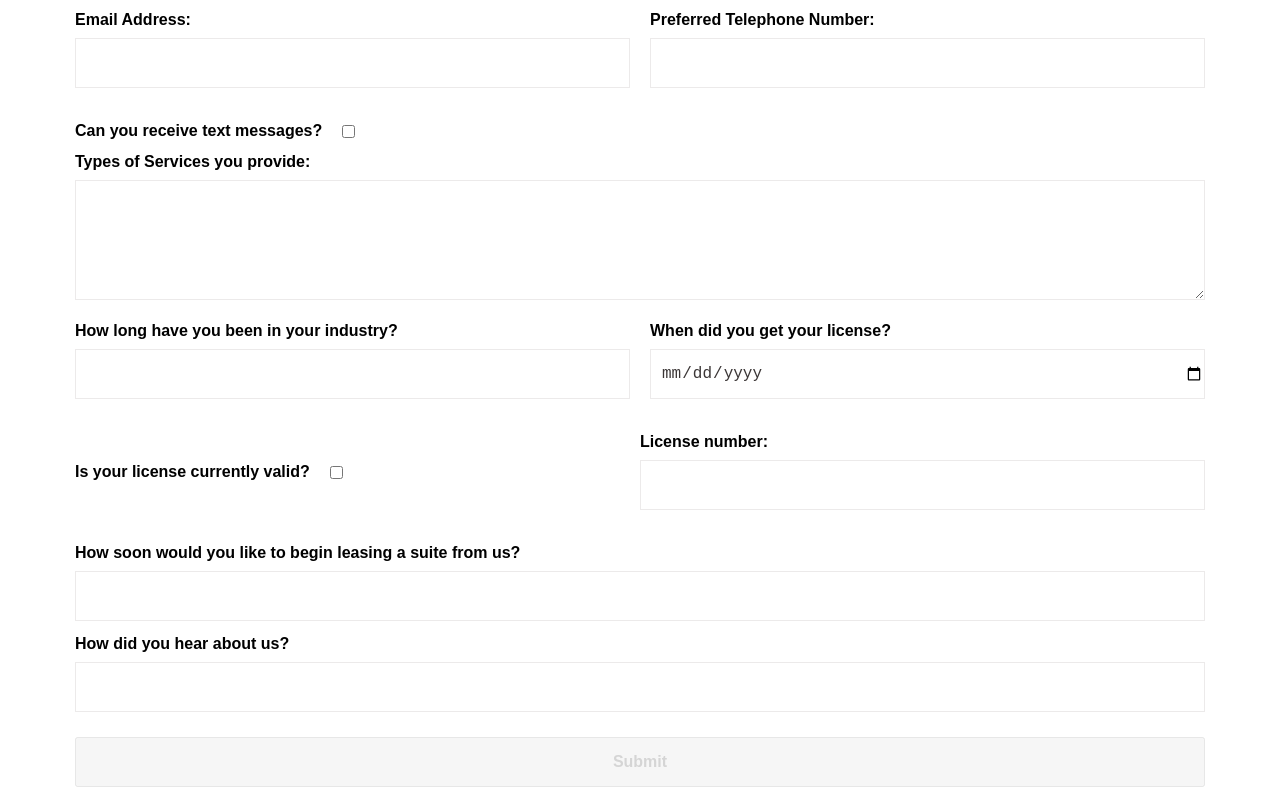
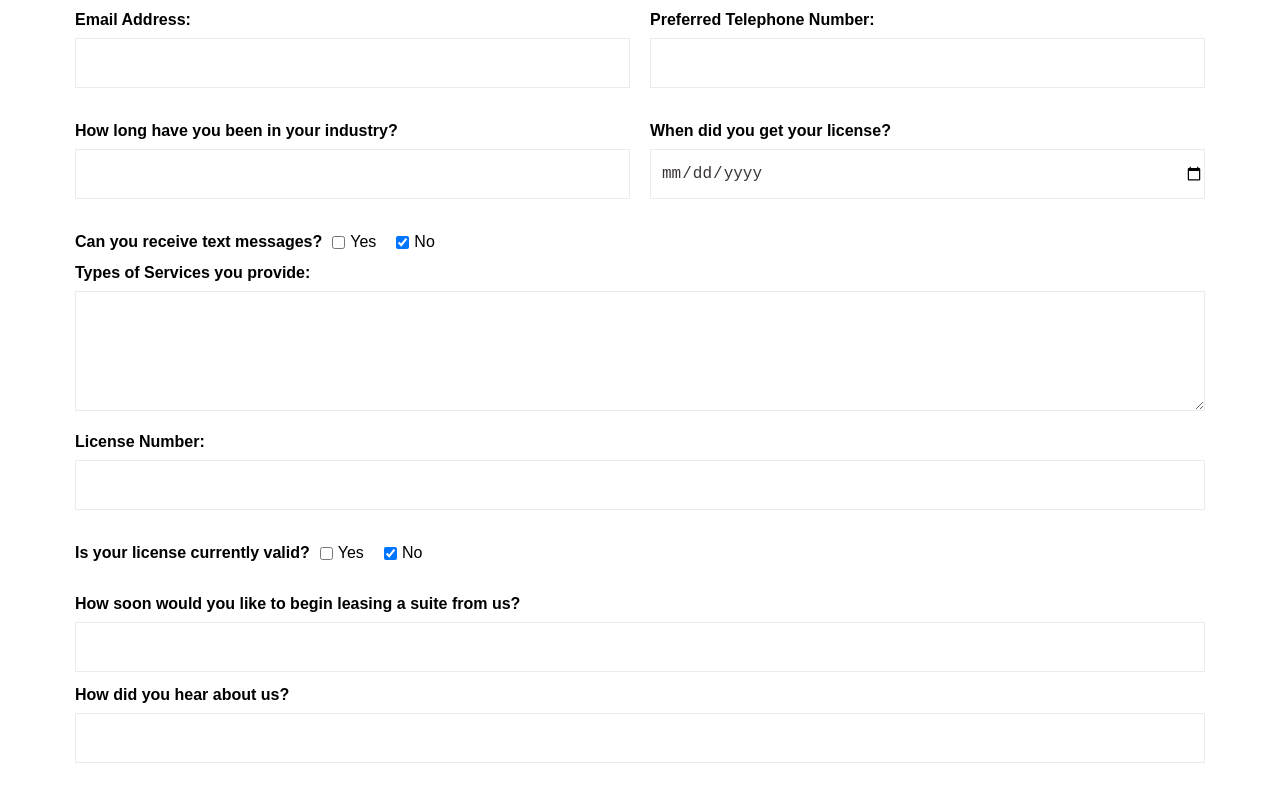
Before and after one commit to usama0011/zendora, a Next.js app: page /gettstarted in a window 1280 px wide. Shown: the part 400-1200 px from the top of the page. Built offline with nearby package versions, Linux system fonts and the light colour scheme.

Commit message:
updated styles

```diff
--- a/pages/gettstarted/index.jsx
+++ b/pages/gettstarted/index.jsx
@@ -33,9 +33,9 @@ const Index = () => {
 
     return (
         <>
-      <NavBar/>
+            <NavBar />
             <div className={styles.container}>
-      <h1 className={styles.mytitle}>Zendora Salons</h1>
+                <h1 className={styles.mytitle}>Tenant Initial Application</h1>
                 <form className={styles.myForm} onSubmit={handleSubmit}>
                     <div className={styles.form_row}>
                         <div className={styles.form_field}>
@@ -63,19 +63,6 @@ const Index = () => {
                             />
                         </div>
                     </div>
-        <div className={styles.form_fields}>
-          <label className={styles.formLabel}>Can you receive text messages?</label>
-          <input
-            type="checkbox"
-            name="receiveTextMessages"
-            checked={receiveTextMessages}
-            onChange={(e) => setReceiveTextMessages(e.target.checked)}
-          />
-        </div>
-        <div className={styles.form_fiel}>
-          <label className={styles.formLabel}>Types of Services you provide:</label>
-          <textarea className={styles.mytextArea} name="services" value={services} onChange={(e) => setServices(e.target.value)} required></textarea>
-        </div>
                     <div className={styles.form_row}>
                         <div className={styles.form_field}>
                             <label className={styles.formLabel}>How long have you been in your industry?</label>
@@ -98,18 +85,39 @@ const Index = () => {
                             />
                         </div>
                     </div>
-        <div className={styles.form_row}>
-          <div className={styles.form_fields}>
-            <label className={styles.formLabel}>Is your license currently valid?</label>
+                    <div className={`${styles.form_fields} ${styles.mobileView}`}>
+                        <label className={styles.formLabel}>Can you receive text messages?</label>
+                        <div className={styles.checkbox_container}>
+                            <label className={styles.checkbox_label}>
                                 <input
                                     type="checkbox"
-              name="isLicenseValid"
-              checked={licenseInfo.isLicenseValid}
-              onChange={(e) => setLicenseInfo({ ...licenseInfo, isLicenseValid: e.target.checked })}
+                                    name="receiveTextMessages"
+                                    checked={receiveTextMessages}
+                                    onChange={() => setReceiveTextMessages(true)}
                                 />
+                                Yes
+                            </label>
+                            <label className={styles.checkbox_label}>
+                                <input
+                                    type="checkbox"
+                                    name="receiveTextMessages"
+                                    checked={!receiveTextMessages}
+                                    onChange={() => setReceiveTextMessages(false)}
+                                />
+                                No
+                            </label>
                         </div>
-          <div className={styles.form_field}>
-            <label className={styles.formLabel}>License number:</label>
+                    </div>
+
+
+                    <div className={styles.form_fiel}>
+                        <label className={styles.formLabel}>Types of Services you provide:</label>
+                        <textarea className={styles.mytextArea} name="services" value={services} onChange={(e) => setServices(e.target.value)} required></textarea>
+                    </div>
+                    <div className={styles.form_row}>
+                        {/* ... */}
+                        <div className={`${styles.form_field} ${styles.license_field}`}> {/* Added styles. */}
+                            <label className={styles.formLabel}>License Number:</label>
                             <input
                                 type="text"
                                 name="licenseNumber"
@@ -117,6 +125,31 @@ const Index = () => {
                                 onChange={(e) => setLicenseInfo({ ...licenseInfo, licenseNumber: e.target.value })}
                                 required
                             />
+                        </div>
+                    </div>
+                    <div className={styles.form_row}>
+                        <div  className={`${styles.form_fields} ${styles.mobileView}`}>
+                            <label className={styles.formLabel}>Is your license currently valid?</label>
+                            <div className={styles.checkbox_container}>
+                                <label className={styles.checkbox_label}>
+                                    <input
+                                        type="checkbox"
+                                        name="isLicenseValid"
+                                        checked={licenseInfo.isLicenseValid}
+                                        onChange={() => setLicenseInfo({ ...licenseInfo, isLicenseValid: true })}
+                                    />
+                                    Yes
+                                </label>
+                                <label className={styles.checkbox_label}>
+                                    <input
+                                        type="checkbox"
+                                        name="isLicenseValid"
+                                        checked={!licenseInfo.isLicenseValid}
+                                        onChange={() => setLicenseInfo({ ...licenseInfo, isLicenseValid: false })}
+                                    />
+                                    No
+                                </label>
+                            </div>
                         </div>
                     </div>
                     <div className={styles.form_field}>
@@ -145,7 +178,7 @@ const Index = () => {
                     </button>
                 </form>
             </div>
-    <Footer/>
+            <Footer />
         </>
     );
 };
--- a/styles/Initial.module.css
+++ b/styles/Initial.module.css
@@ -7,8 +7,8 @@
 .mytitle {
   text-align: center;
   margin-bottom: 50px;
+  margin-top: 0; /* Added to remove the default top margin. */
 }
-
 .myForm {
   display: flex;
   flex-direction: column;
@@ -20,7 +20,13 @@
   flex-wrap: wrap;
   margin-bottom: 20px;
 }
-
+.license_field {
+  flex: 1;
+  display: flex;
+  flex-direction: column;
+  margin-bottom: 15px;
+  width: 100%;
+}
 .form_field {
   flex: 1;
   display: flex;
@@ -81,29 +87,53 @@
 
 .error_message {
   color: red;
+  padding: 10px 5px;
 }
 
 .mybtn {
-  margin-top: 10px;
+    margin-top: 30px;
     padding: 10px 20px;
     cursor: pointer;
     height: 50px;
     font-weight: bold;
     font-size: 16px;
+    border: none;
+    box-shadow: 0 2px 4px rgba(0, 0, 0, 0.2); /* Added box shadow */
   }
-
 .mybtn:disabled {
   opacity: 0.5;
   cursor: not-allowed;
+  color: black;
+  font-weight: bold;
 }
 
 .mybtn:hover,
 .mybtn:focus {
-  background-color: #000;
+  background-color: #ffb8b7;
   color: #fff;
 }
+.checkbox_container {
+  display: flex;
+  align-items: center;
+  margin-left: 10px;
+}
 
+.checkbox_label {
+  display: flex;
+  align-items: center;
+  margin-right: 20px;
+}
+
+.checkbox_label input[type="checkbox"] {
+  margin-right: 5px;
+  cursor: pointer;
+}
 /* Media Queries */
+@media screen and (max-width: 576px) {
+.mytitle{
+    line-height: 35px;
+}
+}
 @media screen and (max-width: 767px) {
   .form_row {
     flex-direction: column;
@@ -113,7 +143,15 @@
     margin-right: 0;
     margin-bottom: 20px;
   }
-  .formLabel{
+  .formLabel {
     line-height: 27px;
   }
+  .mobileView {
+    display: flex;
+    flex-direction: column;
+    align-items: flex-start;
   }
+  .mobileView > label{
+    margin-bottom: 10px;
+  }
+}
```
Lines whose indentation alone changed are shown as unchanged.
